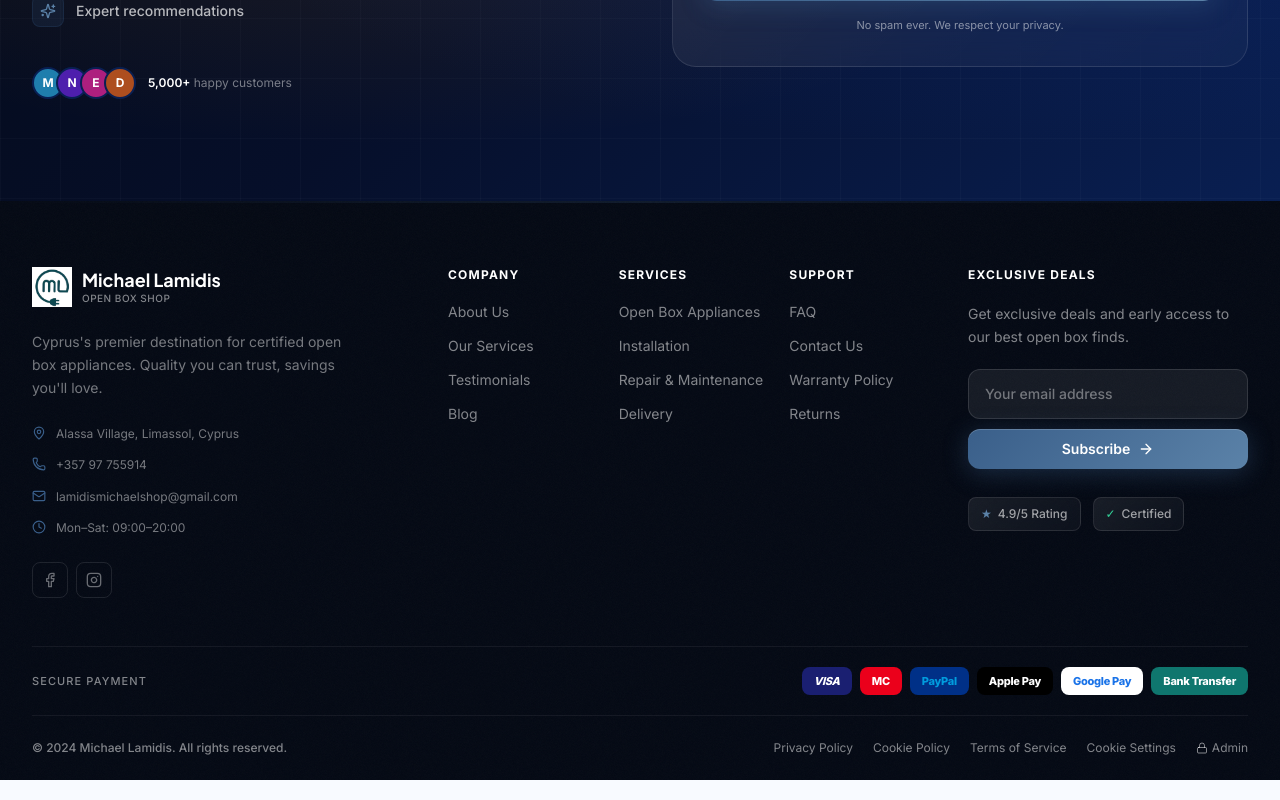
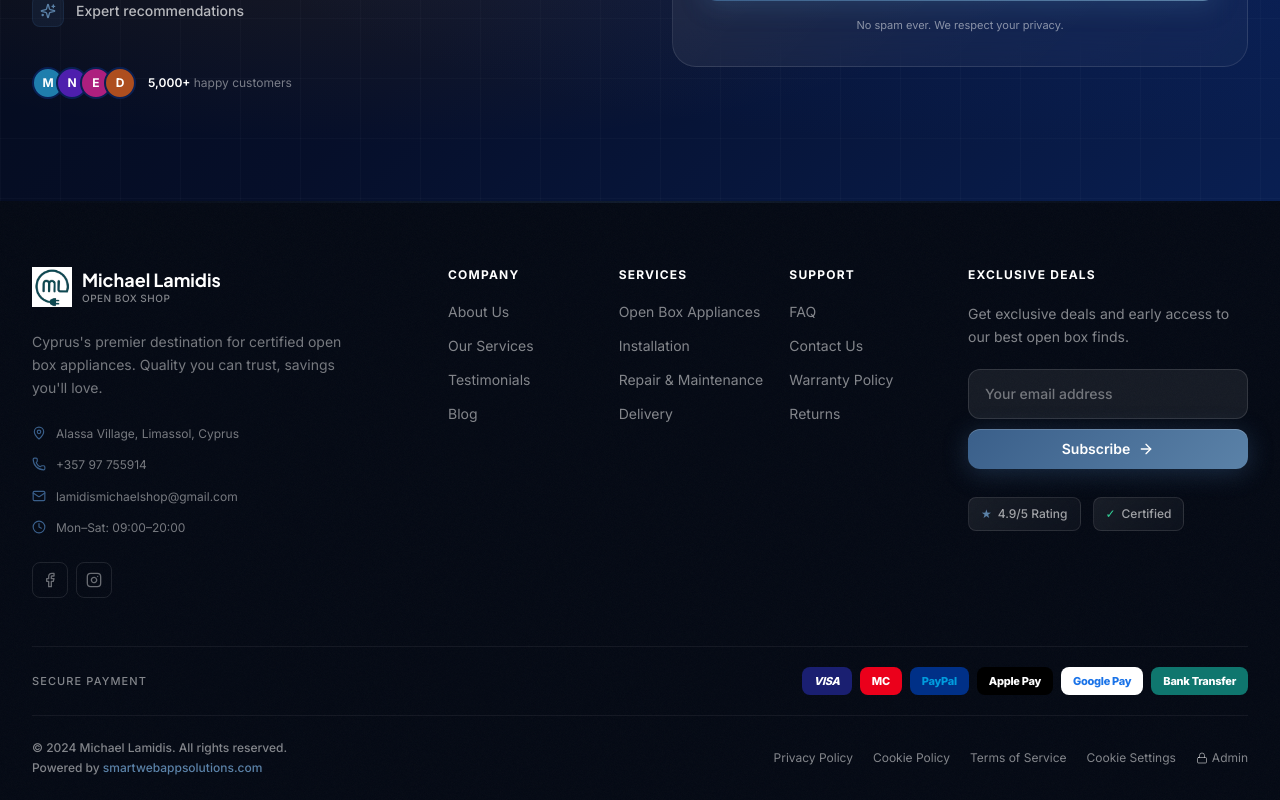
Before and after one commit to pauldevstudio/michael-lamidis-shop, a Next.js app: page /faq in a window 1280 px wide. Shown: the part 1864-2664 px from the top of the page. Built offline with nearby package versions, Linux system fonts and the light colour scheme; no server answers.

Commit message:
feat: add "Powered by smartwebappsolutions.com" to footer
Co-Authored-By: Claude Opus 4.6 <noreply@anthropic.com>

```diff
--- a/components/layout/Footer.tsx
+++ b/components/layout/Footer.tsx
@@ -214,9 +214,20 @@ export default function Footer() {
 
         {/* Bottom bar */}
         <div className="border-t border-white/[0.06] py-6 flex flex-col sm:flex-row items-center justify-between gap-4">
-          <p className="text-white/50 text-xs font-medium text-center sm:text-left">
-            {__ftCopyright}
-          </p>
+          <div className="text-white/50 text-xs font-medium text-center sm:text-left">
+            <p>{__ftCopyright}</p>
+            <p className="mt-1">
+              Powered by{" "}
+              <a
+                href="https://smartwebappsolutions.com"
+                target="_blank"
+                rel="noopener noreferrer"
+                className="text-gold-400 hover:text-gold-300 transition-colors"
+              >
+                smartwebappsolutions.com
+              </a>
+            </p>
+          </div>
           <div className="flex items-center gap-5">
             {t.footer.legal.map(({ label, href }) => (
               <Link
```
